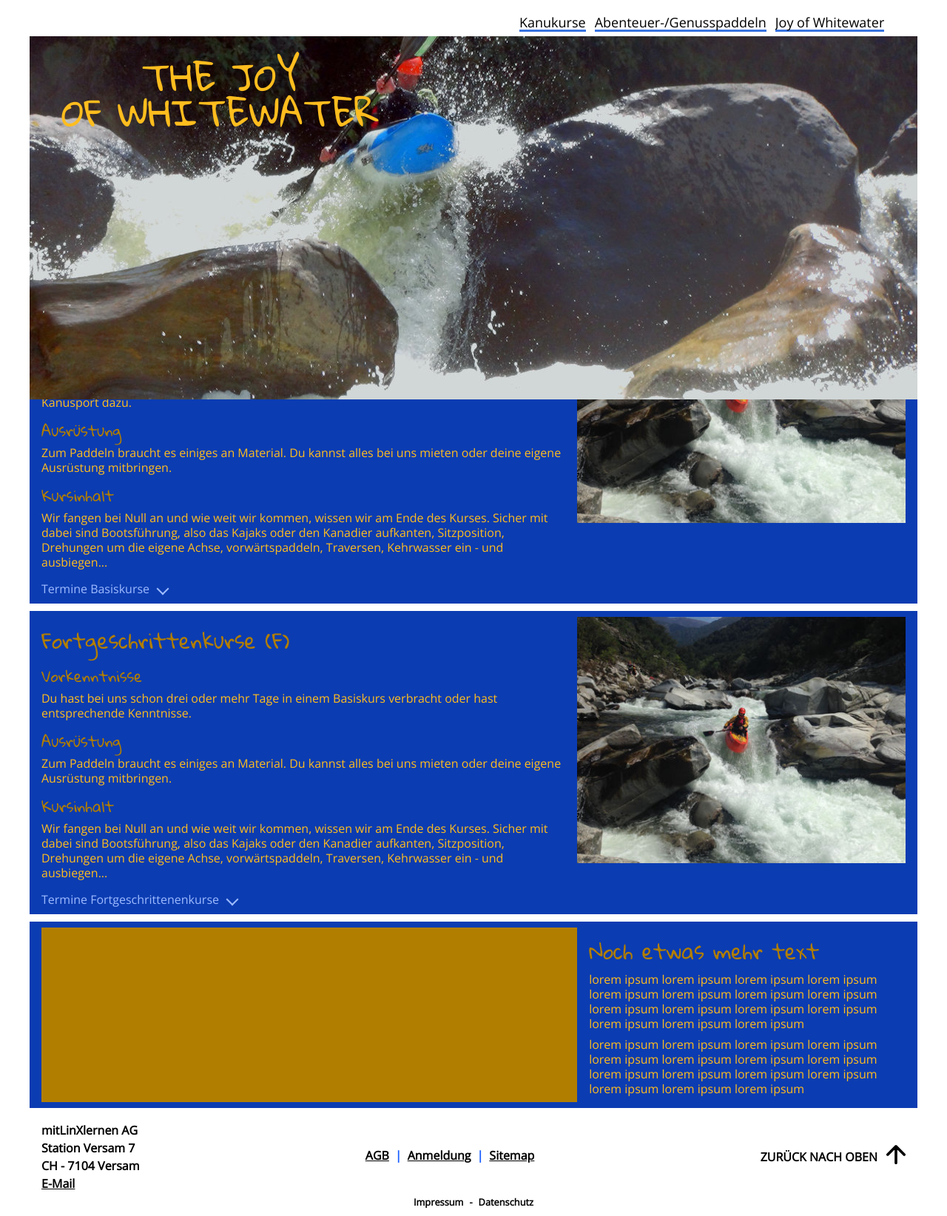
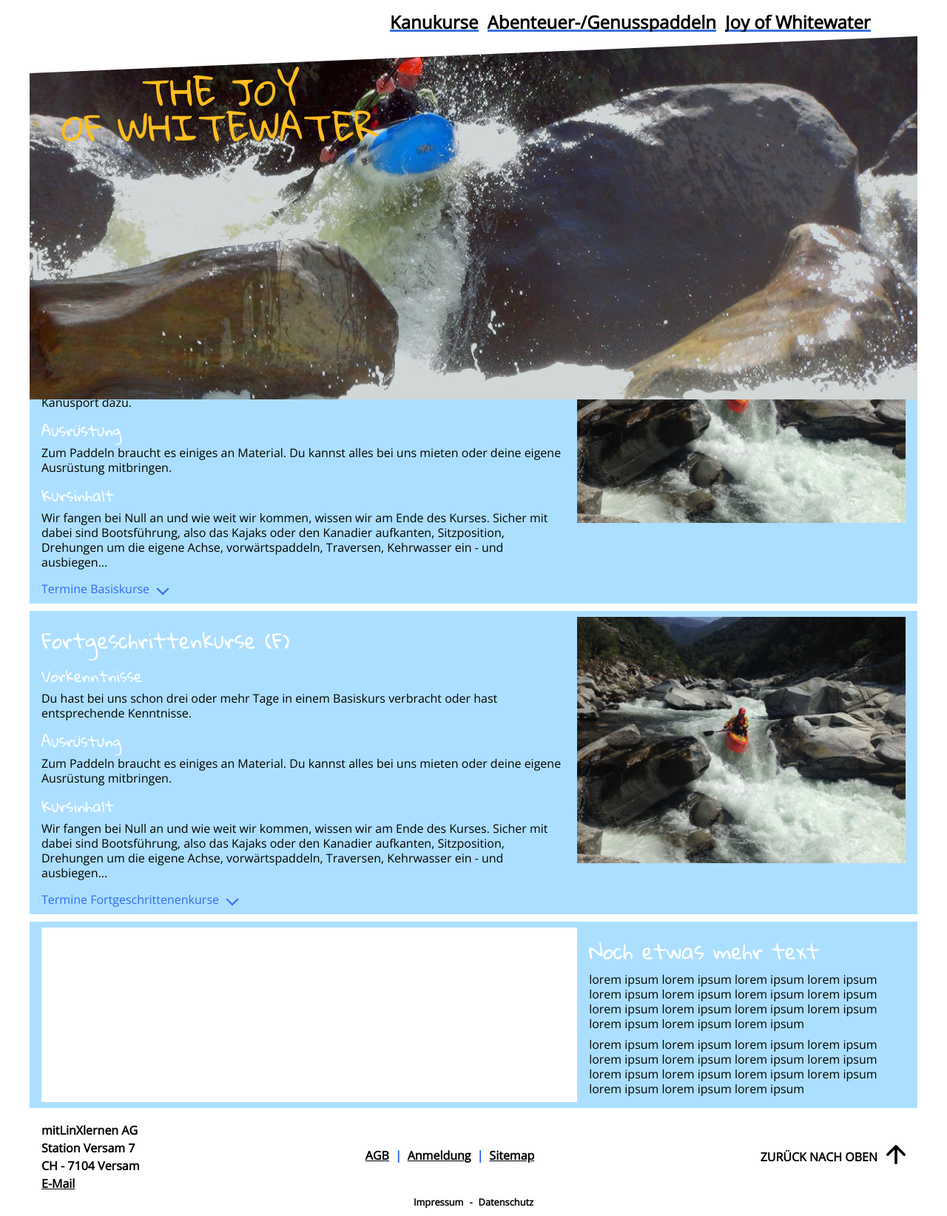
Before and after one commit to TomFrey/joy-of-whitewater, a PHP site: page /kanukurse.html in a window 1280 px wide. Shown: the whole page at 74% size. Run offline with PHP 8.4, Linux system fonts and the light colour scheme; some libraries are stand-ins or nearby versions.

Commit message:
detailiertere Farbvariablen eingeführt, Farben geändert. Grössere Schrift im Header ausgewählt.

```diff
--- a/src/assets/css/main.css
+++ b/src/assets/css/main.css
@@ -115,18 +115,19 @@ nav {
       display: none; }
     nav ul#mainNavi, nav ul#mainNavi.hide {
       display: block;
-      padding-right: 36px;
       position: static;
       float: right;
-      width: 550px; }
+      width: 725px; }
       nav ul#mainNavi > li, nav ul#mainNavi.hide > li {
         float: left;
         padding-left: 12px;
         position: relative; }
         nav ul#mainNavi > li a.u-slide-line, nav ul#mainNavi.hide > li a.u-slide-line {
-          color: black;
+          color: #000000;
+          font-family: "Open Sans", "Arial", "sans-serif";
+          font-size: 1.5rem;
+          font-weight: bold;
           background: url("/assets/images/link.svg") white repeat-x;
-          font-size: 1.125rem;
           position: relative;
           display: inline-block;
           overflow: hidden;
@@ -221,7 +222,7 @@ Desktop
   flex-flow: column nowrap; }
 
 .text-container-main {
-  background-color: #0B3CB2;
+  background-color: #ACDFFF;
   display: flex;
   flex-flow: column nowrap;
   padding: 8px 8px; }
@@ -239,24 +240,25 @@ Desktop
   .text-container-main h2.title {
     font-family: "Gloria Hallelujah", "Arial", "sans-serif";
     font-size: 1.75rem;
-    color: #B27E00;
+    color: #ffffff;
     line-height: 2rem;
     margin-top: 1rem;
     margin-bottom: 0.75rem; }
   .text-container-main h3.title {
     font-family: "Gloria Hallelujah", "Arial", "sans-serif";
     font-size: 1.25rem;
-    color: #B27E00;
+    color: #ffffff;
     line-height: 1.5rem;
     padding-top: 0.5rem;
     margin-bottom: 0.5rem; }
   .text-container-main .paragraph {
-    color: #FFBD1E;
+    color: #000000;
     font-size: 1rem;
     margin-bottom: 0.5rem; }
 
 .text-container-drawer {
-  background-color: #3873FF;
+  background-color: #6795B2;
+  color: #000000;
   max-height: 0;
   overflow: hidden;
   transition: max-height 0.5s ease-in-out 1ms; }
@@ -269,7 +271,7 @@ Desktop
   padding: 8px 8px; }
 
 .text-container-detail {
-  background-color: #0B3CB2; }
+  background-color: #ACDFFF; }
 
 /* *************************************************** */
 /* *********** ab hier für desktop ******************* */
@@ -277,7 +279,7 @@ Desktop
   .text-container-main {
     display: flex;
     flex-flow: row nowrap;
-    background-color: #0B3CB2;
+    background-color: #ACDFFF;
     padding: 8px 16px; }
     .text-container-main > .text-container-left {
       flex: 0 1 62%;
@@ -289,7 +291,7 @@ Desktop
       padding-left: 16px; }
     .text-container-main > .filler {
       display: block;
-      background-color: #0B3CB2; }
+      background-color: #ACDFFF; }
       .text-container-main > .filler img {
         max-width: 100%;
         height: auto; }
@@ -300,7 +302,7 @@ Desktop
       flex: 0 1 62%;
       order: 0; }
     .text-container-main .filler__fillarea {
-      background-color: #B27E00;
+      background-color: #ffffff;
       height: 100%;
       width: 100%; }
   .text-container-drawer__paragraph {
@@ -342,7 +344,7 @@ Desktop
     background-size: cover; } }
 
 .course-list {
-  color: #FFBD1E;
+  color: #000000;
   font-family: "Open Sans", "Arial", "sans-serif";
   font-size: 16px;
   line-height: 32px;
@@ -351,11 +353,11 @@ Desktop
   padding: 8px 8px; }
 
 .course-list-item {
-  color: #FFBD1E;
+  color: #000000;
   font-family: "Open Sans", "Arial", "sans-serif";
   font-size: 16px;
   line-height: 32px;
-  background-color: #1E61FF;
+  background-color: #ACDFFF;
   display: flex;
   flex-flow: row nowrap;
   text-decoration: none; }
@@ -364,19 +366,19 @@ Desktop
   margin-bottom: 8px; }
 
 .course-item__name-wrapper {
-  border-right: 3px solid #3873FF;
+  border-right: 3px solid #6795B2;
   flex: 2 2 40%;
   padding: 8px 8px; }
 
 .course-item__name {
-  color: #B27E00;
+  color: #ffffff;
   font-family: "Open Sans", "Arial", "sans-serif";
   font-size: 20px;
   line-height: 32px;
   padding: 0; }
 
 .course-item__place-wrapper {
-  border-right: 3px solid #3873FF;
+  border-right: 3px solid #6795B2;
   flex: 1 1 20%;
   padding: 8px 0; }
 
@@ -405,9 +407,9 @@ Desktop
   .course-list {
     padding: 8px 16px; }
   .course-list-item:hover {
-    background-color: #0B3CB2; }
+    background-color: #46b8ff; }
   .course-item__duration-wrapper {
-    border-right: 3px solid #3873FF;
+    border-right: 3px solid #6795B2;
     display: block;
     flex: 1 1 10%;
     padding: 8px 0; }
@@ -737,21 +740,21 @@ Desktop
 
 @-webkit-keyframes inputHighlighter {
   from {
-    background: #0B3CB2; }
+    background: #ACDFFF; }
   to {
     width: 0;
     background: transparent; } }
 
 @-moz-keyframes inputHighlighter {
   from {
-    background: #0B3CB2; }
+    background: #ACDFFF; }
   to {
     width: 0;
     background: transparent; } }
 
 @keyframes inputHighlighter {
   from {
-    background: #0B3CB2; }
+    background: #ACDFFF; }
   to {
     width: 0;
     background: transparent; } }
@@ -775,14 +778,14 @@ Desktop
     width: unset; } }
 
 .open-drawer {
-  background-color: #0B3CB2;
+  background-color: #ACDFFF;
   bottom: 0;
   display: inline-block;
   padding: 0px 10px 10px 8px; }
 
 .open-drawer-wrapper {
   align-items: baseline;
-  color: #9ebbff;
+  color: #316af2;
   display: flex;
   flex-flow: row nowrap;
   text-decoration: none; }
@@ -791,8 +794,8 @@ Desktop
   pointer-events: none; }
 
 .open-drawer-wrapper__icon {
-  border-bottom: 2px solid #9ebbff;
-  border-right: 2px solid #9ebbff;
+  border-bottom: 2px solid #316af2;
+  border-right: 2px solid #316af2;
   height: 12px;
   margin-left: 12px;
   pointer-events: none;
@@ -885,8 +888,21 @@ main .text-container {
 /* *********** ab hier für desktop ******************* */
 @media screen and (min-width: 740px) {
   header {
+    position: relative;
     margin-top: 40px;
     margin-bottom: 40px; }
+    header svg.header-fill__bottom {
+      position: absolute;
+      bottom: 4px;
+      width: 100%;
+      height: 100px;
+      z-index: 2; }
+    header svg.header-fill__top {
+      position: absolute;
+      top: 9px;
+      width: 100%;
+      height: 100px;
+      z-index: 2; }
     header img#desktop_logo {
       display: block;
       position: absolute; }
@@ -900,7 +916,7 @@ main .text-container {
         top: 0px;
         left: 0px;
         width: 100%;
-        padding: 40px 30px;
+        padding: 60px 30px 0px 30px;
         background: inherit;
         background-attachment: fixed;
         overflow: hidden;
--- a/src/kanukurse.html
+++ b/src/kanukurse.html
@@ -51,6 +51,12 @@
     <img id="mobile" src="assets/images/flo_equador.jpg" alt="">
     <!-- <img id="desktop" src="images/flo_equador.jpg" alt=""> -->
 
+
+	<svg class="header-fill__top" xmlns="http://www.w3.org/2000/svg" viewBox="0 0 100 100" preserveAspectRatio="none">
+		<polygon fill="white" points="0,0 100,0 0,50" />
+	</svg>
+
+
     <div class="images-carousel">
         <div class="containerForTitle">
             <h1>THE JOY <br>OF WHITEWATER</h1>
@@ -73,6 +79,10 @@
             </li>
         </ul>
     </div>
+	<svg class="header-fill__bottom" xmlns="http://www.w3.org/2000/svg" viewBox="0 0 100 100" preserveAspectRatio="none">
+		<!--<polygon class="svg&#45;&#45;lg" fill="white" points="0,0 15,100 33,21 45,100 50,75 55,100 72,20 85,100 95,50 100,80 100,100 0,100" />-->
+		<polygon fill="white" points="0,100 100,100 100,50" />
+	</svg>
 </header>
 
     <!-- endinject -->
--- a/src/scss/_specifications.scss
+++ b/src/scss/_specifications.scss
@@ -1,27 +1,51 @@
 /*** colors ***/
 
-$baseColor1: #0B3CB2;
-$baseColor2: #3873FF;
+$baseColor1: #ACDFFF; //0B3CB2  //25C8FF  //8DDFFF   //ACDFFF
+$baseColor2: #0B3CB2; //3873FF
 $baseColor3: #1E61FF;
-$complimentaryColor1: #B27E00;
-$complimentaryColor2: #FFBD1E;
-
+$complimentaryColor1: #ffffff;
+$complimentaryColor2: #000000;
 
 $baseColor2Light: lighten($baseColor2, 20%);
 
-$backgroundColor:  #ffffff;
-$footerColor: #000000;
-$footerColorMobile: $baseColor1;
 
-$mobileNavBackground: $baseColor1;
-$mobileNavFontColor: $complimentaryColor2;
+$color-main-background: #ffffff;
+$color-main-titleInTheBigPicture: #FFBD1E;
 
-$navUSlider: $complimentaryColor2;
 
-$textBackground: $baseColor1;
+//colors _text-container
+$color-textContainer-titleH2: $complimentaryColor1;
+$color-textContainer-titleH3: $complimentaryColor1;
+$color-textContainer-text: $complimentaryColor2;
+$color-textContainer-background: $baseColor1;
 
-$textTitle: $complimentaryColor1;
-$text: $complimentaryColor2;
+
+//colors _text-container-drawer
+$color-drawer-buttonToOpenDrawer: $baseColor1;
+$color-drawer-text: #000000;
+$color-drawer-background-drawer: #6795B2;
+$color-drawer-background-dateTable: $baseColor1;
+$color-drawer-background-dateTable-hover: darken($baseColor1, 20%);
+
+
+//colors navigation
+$color-nav-mobile-background: #ffffff;
+$color-nav-mobile-background-slider: $baseColor1;
+$color-nav-mobile-text: #000000;
+
+$color-nav-desktop-background: #ffffff;
+$color-nav-desktop-text: #000000;
+$color-nav-desktop-uSlider: #FFBD1E;
+
+
+//footer
+$color-footer-mobile-text: $baseColor1;
+$color-footer-mobile-background: #000000;
+
+$color-footer-desktop-text: #000000;
+$color-footer-desktop-background: #ffffff;
+$color-footer-link-hover: #FFBD1E;
+
 
 
 /*** sizes ***/
@@ -37,7 +61,7 @@ $smallTextSize: 0.80rem;
 $smallTitleSize: 1.25rem;
 $titleSize: 1.75rem;
 $bigTitleSize: 3rem;
-$navTextSize: 1.125rem;
+$navTextSize: 1.5rem;
 
 
 /*** fonts ***/
@@ -45,8 +69,15 @@ $navTextSize: 1.125rem;
 $standardTextFont: "Open Sans", "Arial", "sans-serif";
 $textContainerTitleFont: "Gloria Hallelujah", "Arial", "sans-serif";
 
+@mixin navigationFontDesktop(){
+	color: $color-nav-desktop-text;
+	font-family: $standardTextFont;
+	font-size: $navTextSize;
+	font-weight: bold;
+}
+
 @mixin footerFontMobile(){
-  color: $footerColorMobile;
+  color: $color-footer-mobile-text;
   font-family: $standardTextFont;
   font-size: $standardFontSize;
   font-weight: bold;
@@ -54,7 +85,7 @@ $textContainerTitleFont: "Gloria Hallelujah", "Arial", "sans-serif";
 }
 
 @mixin footerFontMobileSmall(){
-	color: $footerColorMobile;
+	color: $color-footer-mobile-text;
 	font-family: $standardTextFont;
 	font-size: $smallTextSize;
 	line-height: 16px;
--- a/src/scss/buttons/_open-drawer.scss
+++ b/src/scss/buttons/_open-drawer.scss
@@ -1,5 +1,5 @@
 .open-drawer{
-  background-color: $textBackground;;
+  background-color: $color-drawer-buttonToOpenDrawer;
   bottom: 0;
   display: inline-block;
   padding: 0px 10px 10px $basicWidth;
--- a/src/scss/components/_course-table.scss
+++ b/src/scss/components/_course-table.scss
@@ -9,7 +9,7 @@
 
 .course-list-item{
 	@include courseTableFont();
-  	background-color: $baseColor3;
+  	background-color: $color-drawer-background-dateTable;
 	display: flex;
   	flex-flow: row nowrap;
 	text-decoration: none;
@@ -23,7 +23,7 @@
 
 // Name
 .course-item__name-wrapper{
-  border-right: 3px solid $baseColor2;
+  border-right: 3px solid $color-drawer-background-drawer;
   flex: 2 2 40%;
   padding: $basicHeight $basicWidth;
 }
@@ -36,7 +36,7 @@
 
 // Ort
 .course-item__place-wrapper{
-  border-right: 3px solid $baseColor2;
+  border-right: 3px solid $color-drawer-background-drawer;
   flex: 1 1 20%;
   padding: $basicHeight 0;
 }
@@ -83,12 +83,12 @@
 
 
 	.course-list-item:hover{
-		background-color: $baseColor1;
+		background-color: $color-drawer-background-dateTable-hover;
 	}
 
   	// Dauer
   	.course-item__duration-wrapper{
-		border-right: 3px solid $baseColor2;
+		border-right: 3px solid $color-drawer-background-drawer;
 		display: block;
 		flex: 1 1 10%;
 		padding: $basicHeight 0;
--- a/src/scss/components/_navigation.scss
+++ b/src/scss/components/_navigation.scss
@@ -1,6 +1,6 @@
 nav{
 	padding-top: 7px;
-	background-color: #ffffff;
+	background-color: $color-nav-mobile-background;
 	position: fixed;
 	top: 0;
 	width: 100%;
@@ -43,8 +43,8 @@ nav{
 			margin-bottom: 1px;
 			> a {
 				text-decoration: none;
-				color: $mobileNavFontColor;
-				background-color: $mobileNavBackground;
+				color: $color-nav-mobile-text;
+				background-color: $color-nav-mobile-background-slider;
 				padding: 8px 5px;
 				display: block;
 			}
@@ -66,7 +66,7 @@ nav{
 @media screen and (min-width: 740px) { //wenn Bildschirm grösser 740 px gross ist, dann...
 
 	nav {
-		background-color: #ffffff;
+		background-color: $color-nav-desktop-background;
 		padding-top: 20px;
 		position: fixed;
 		top: 0;
@@ -79,11 +79,10 @@ nav{
 
 		ul#mainNavi, ul#mainNavi.hide {
 			display: block;
-			padding-right: 36px;
 			position: static;
 			//ul is floated to the right and li to the left because otherwise items order will change
 			float: right;
-			width: 550px;
+			width: 725px;
 
 			> li {
 				float: left;
@@ -91,9 +90,8 @@ nav{
 				position: relative;
 
 				a.u-slide-line {
-					color: rgb(0, 0, 0);
+					@include navigationFontDesktop();
 					background: url("/assets/images/link.svg") white repeat-x;
-					font-size: $navTextSize;
 					position: relative;
 					display: inline-block;
 					overflow: hidden;
@@ -109,7 +107,7 @@ nav{
 					left: 0;
 					width: 100%;
 					height: 3px;
-					background-color: $navUSlider;
+					background-color: $color-nav-desktop-uSlider;
 					visibility: hidden;
 					transform: translate3d(-100%, 0, 0);
 					transition: visibility 0ms linear 350ms, transform 350ms cubic-bezier(.215, .61, .355, 1);
--- a/src/scss/components/_text-container.scss
+++ b/src/scss/components/_text-container.scss
@@ -72,7 +72,7 @@ Desktop
 }
 
 .text-container-main{
-  background-color: $textBackground;
+  background-color: $color-textContainer-background;
   display: flex;
   flex-flow: column nowrap;
   padding: $basicHeight $basicWidth;
@@ -102,7 +102,7 @@ Desktop
   h2.title{
     font-family: $textContainerTitleFont;
     font-size: $titleSize;
-    color: $textTitle;
+    color: $color-textContainer-titleH2;
     line-height: 2rem;
     margin-top: 1rem;
     margin-bottom: 0.75rem;
@@ -111,25 +111,25 @@ Desktop
   h3.title{
     font-family: $textContainerTitleFont;
     font-size: $smallTitleSize;
-    color: $textTitle;
+    color: $color-textContainer-titleH3;
     line-height: 1.5rem;
     padding-top: 0.5rem;
     margin-bottom: 0.5rem;
   }
 
    .paragraph{
-    color: $text;
+    color: $color-textContainer-text;
     font-size: $textSize;
     margin-bottom: 0.5rem;
   }
 }
 
 .text-container-drawer{
-  background-color: $baseColor2;
-  max-height: 0;
-  overflow: hidden;
-  transition: max-height 0.5s ease-in-out 1ms;
-
+  	background-color: $color-drawer-background-drawer;
+	color: $color-drawer-text;
+  	max-height: 0;
+  	overflow: hidden;
+  	transition: max-height 0.5s ease-in-out 1ms;
 }
 
 .text-container-drawer.js-show{
@@ -142,7 +142,7 @@ Desktop
 }
 
 .text-container-detail{
-  background-color: $textBackground;
+  background-color: $color-textContainer-background;
 }
 
 
@@ -153,7 +153,7 @@ Desktop
   .text-container-main{
     display: flex;
     flex-flow: row nowrap;
-    background-color: $textBackground;
+    background-color: $color-textContainer-background;
     padding: $basicHeight 2*$basicWidth;
 
     > .text-container-left{
@@ -170,7 +170,7 @@ Desktop
 
     > .filler{
       display: block;
-      background-color: $textBackground;
+      background-color: $color-textContainer-background;
 
       img{
         max-width: 100%;
--- a/src/scss/main.scss
+++ b/src/scss/main.scss
@@ -30,7 +30,7 @@ body{
 		max-width: $maxWidth;
 		width: 100%;
 		margin: 0 auto;
-		background-color: $backgroundColor;
+		background-color: $color-main-background;
 	}
 }
 
@@ -67,8 +67,25 @@ main{
 
 
 	header{
+		position: relative;
 		margin-top: 40px;
 		margin-bottom: 40px;
+
+		svg.header-fill__bottom {
+			position: absolute;
+			bottom: 4px;
+			width: 100%;
+			height: 100px;
+			z-index: 2;
+		}
+
+		svg.header-fill__top {
+			position: absolute;
+			top: 9px;
+			width: 100%;
+			height: 100px;
+			z-index: 2;
+		}
 
 		img#desktop_logo{
 			display: block;
@@ -89,7 +106,7 @@ main{
 				top: 0px;
 				left: 0px;
 				width: 100%;
-				padding: 40px 30px;
+				padding: 60px 30px 0px 30px;
 				background: inherit;
 				background-attachment: fixed;
 				overflow: hidden;
@@ -102,7 +119,7 @@ main{
 				width: 40%;
 				font-family: $textContainerTitleFont;
 				font-size: $bigTitleSize;
-				color: $text;
+				color: $color-main-titleInTheBigPicture;
 				line-height: 3rem;
 				text-align: center;
 			}
```
Also changed, not shown: other parts of src/assets/css/main.css (+31 -30 lines), src/agb.html (+10 -0 lines), src/datenschutz.html (+10 -0 lines), src/impressum.html (+10 -0 lines), src/index.html (+10 -0 lines), src/kanukursanmeldung.html (+10 -0 lines), src/paddelreisen.html (+37 -1 lines), src/scss/components/_footer.scss (+14 -13 lines), src/templates/header.html (+10 -0 lines), src/assets/images/icon/test.svg (added), src/scss/components/test.svg (added).
